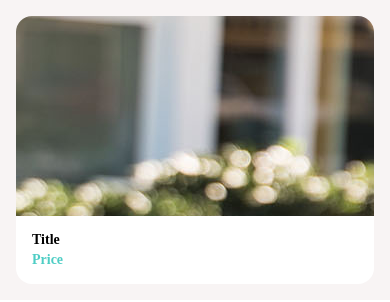
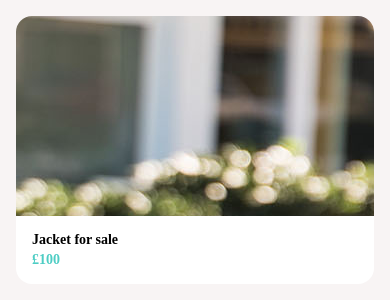
Before and after one commit to mlangsman/DoneWithIt, a React Native app: screen / in a window 390 px wide. Shown: the top 302 px of the page. Built offline with nearby package versions, Linux system fonts and the light colour scheme.

Commit message:
Added props to Card

```diff
--- a/app/components/Card.js
+++ b/app/components/Card.js
@@ -4,23 +4,17 @@ import AppText from "./AppText";
 
 import colours from "../config/colours";
 
-export default class Card extends Component {
-  render() {
-    return (
-      <View style={styles.card}>
-        <Image
-          style={styles.cardImage}
-          source={require("../assets/jacket.jpg")}
-          resizeMode="cover"
-        />
-        <View style={styles.content}>
-          <AppText style={styles.headerText}>Title</AppText>
-          <AppText style={styles.priceText}>Price</AppText>
-        </View>
+const Card = ({ title = "Title", subTitle = "Subtitle", image }) => {
+  return (
+    <View style={styles.card}>
+      <Image style={styles.cardImage} source={image} resizeMode="cover" />
+      <View style={styles.content}>
+        <AppText style={styles.headerText}>{title}</AppText>
+        <AppText style={styles.priceText}>{subTitle}</AppText>
       </View>
-    );
-  }
-}
+    </View>
+  );
+};
 
 const styles = StyleSheet.create({
   card: {
@@ -47,3 +41,5 @@ const styles = StyleSheet.create({
     color: colours.secondary,
   },
 });
+
+export default Card;
--- a/app/screens/CardScreen.js
+++ b/app/screens/CardScreen.js
@@ -7,7 +7,11 @@ const CardScreen = () => {
   return (
     <View style={styles.page}>
       <SafeAreaView style={styles.container}>
-        <Card />
+        <Card
+          title="Jacket for sale"
+          subTitle="£100"
+          image={require("../assets/jacket.jpg")}
+        />
       </SafeAreaView>
     </View>
   );
```
